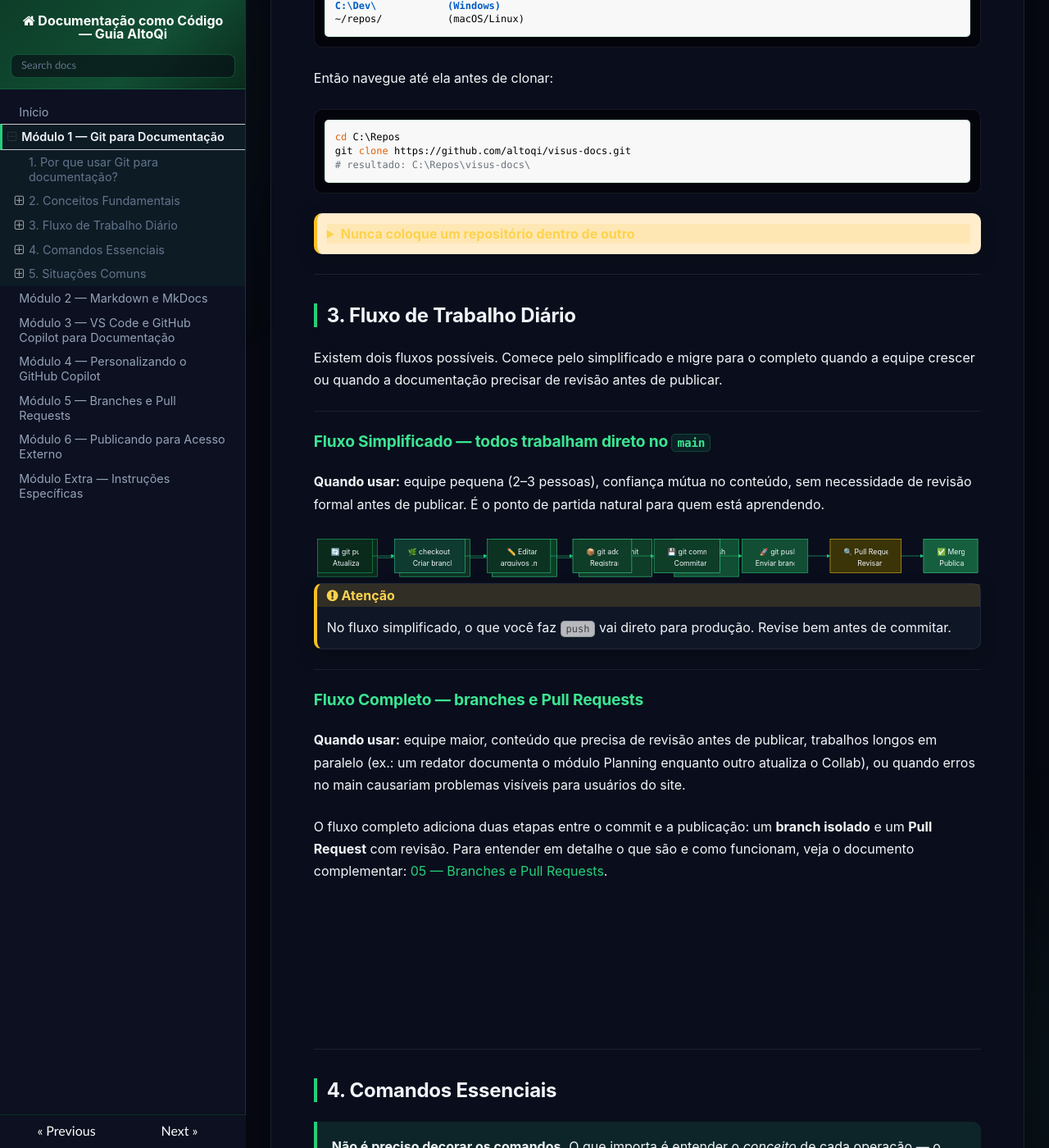
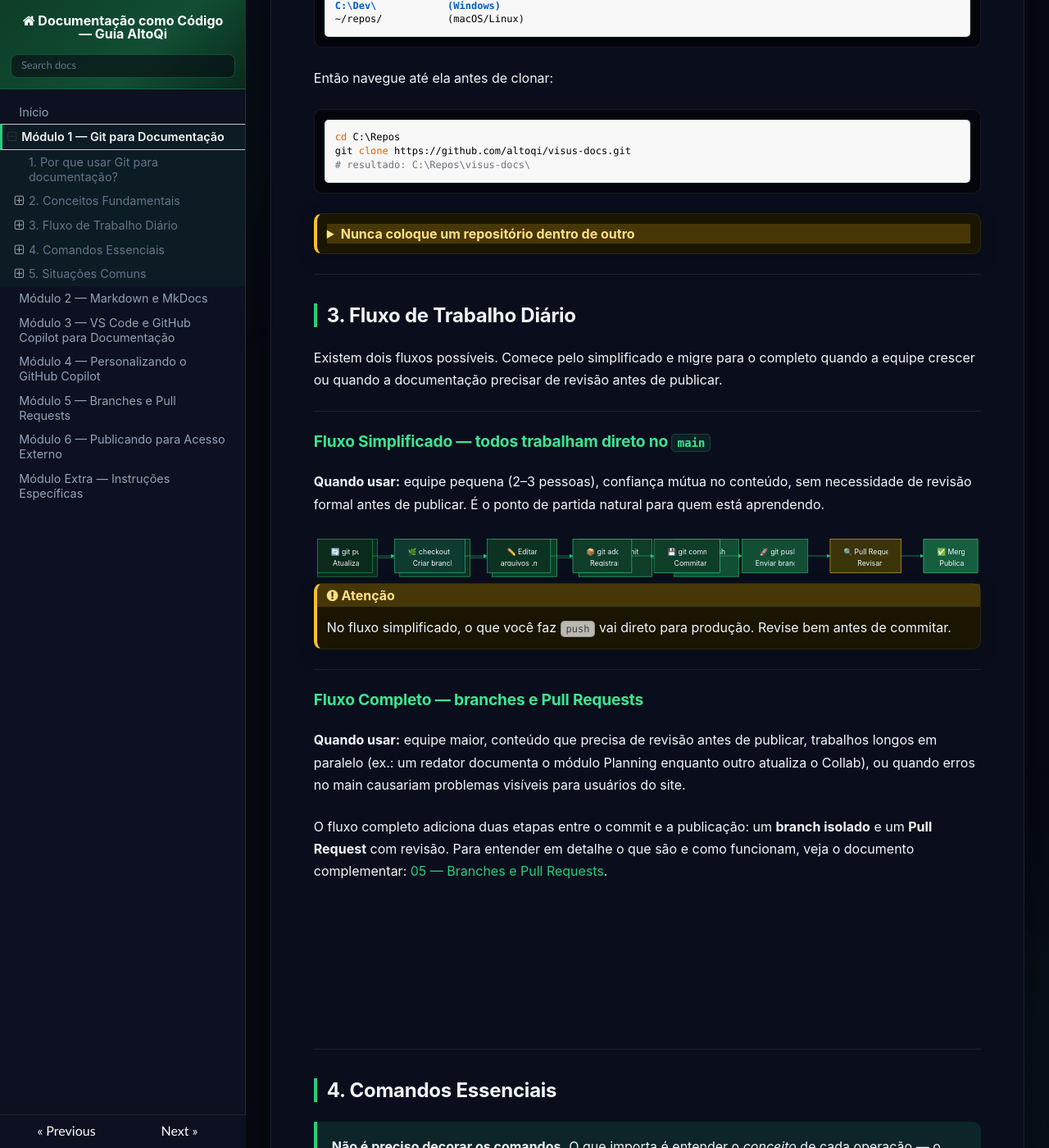
Before and after one commit to AndreBanki/github_para_docs, an MkDocs documentation site: the page built from docs/01-git-para-documentacao.md, in a window 1280 px wide and 1400 px high, scrolled down 2341 px. Shown: the whole window at 82% size. Built offline with MkDocs 1.6.1, drawn with Linux system fonts in a browser that asks for light colours; nearby versions of some CDN libraries.

Commit message:
Piter: alteração de background em warning

```diff
--- a/docs/stylesheets/altoqi-course.css
+++ b/docs/stylesheets/altoqi-course.css
@@ -286,9 +286,24 @@ body,
 
 .rst-content .admonition.warning,
 .rst-content details.warning,
-.rst-content .admonition.caution { border-left-color: #fbbf24; }
+.rst-content .admonition.caution {
+  border-left-color: #fbbf24;
+  background: #1a1500 !important;
+  color: var(--text-light) !important;
+}
 .rst-content .admonition.warning > .admonition-title,
-.rst-content details.warning > summary { background: rgba(251,191,36,0.14); color: #fcd34d; }
+.rst-content details.warning > summary {
+  background: rgba(251,191,36,0.20) !important;
+  color: #ffe082 !important;
+}
+.rst-content .admonition.warning p,
+.rst-content .admonition.warning li,
+.rst-content details.warning p,
+.rst-content details.warning li,
+.rst-content .admonition.caution p,
+.rst-content .admonition.caution li {
+  color: var(--text-light) !important;
+}
 
 .rst-content .admonition.danger,
 .rst-content details.danger { border-left-color: #f87171; }
```
